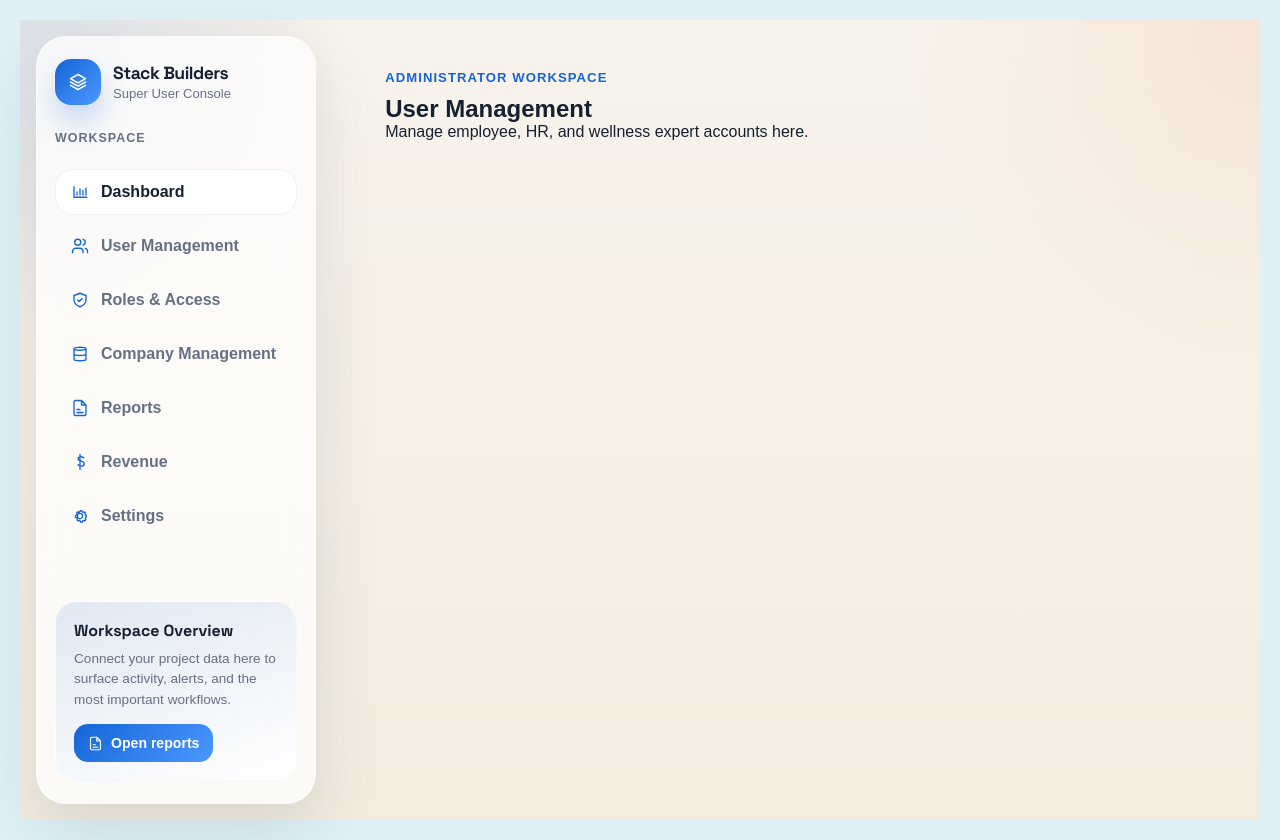
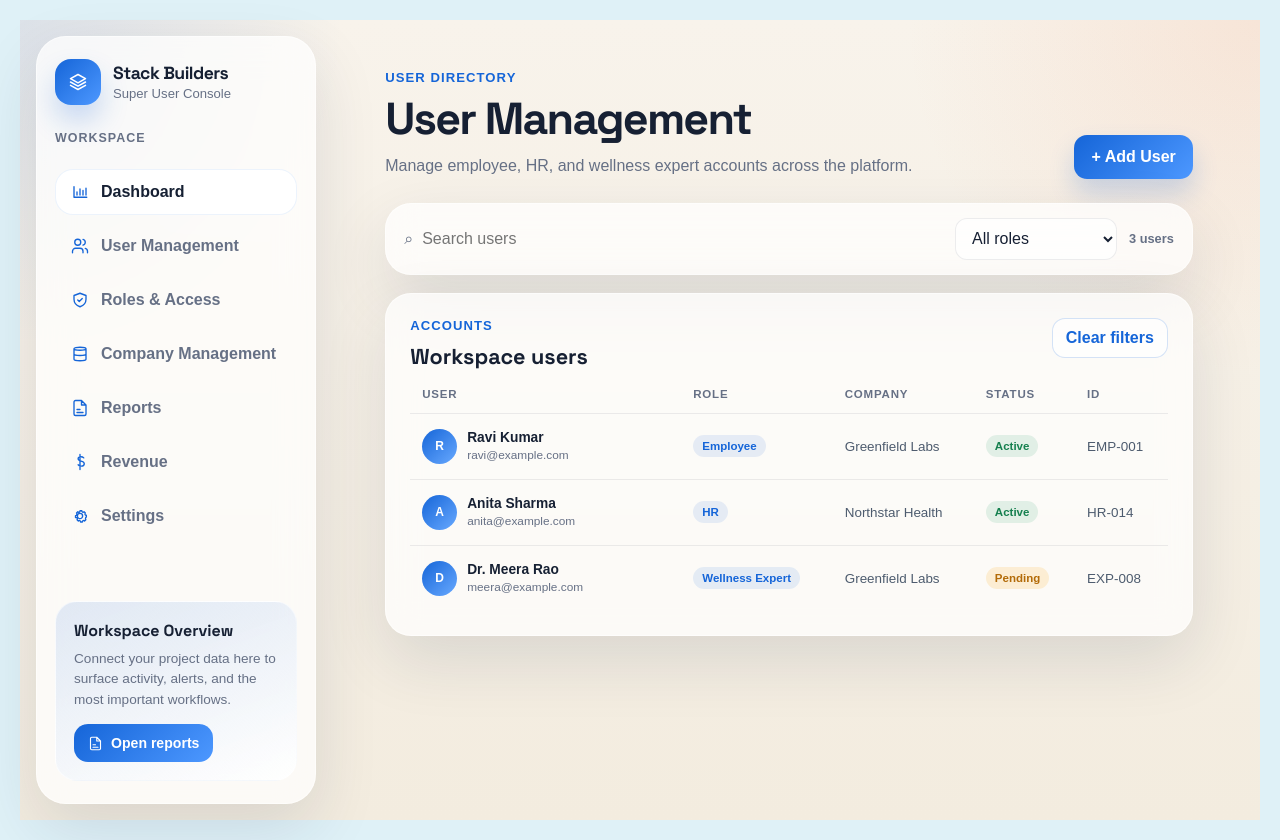
Before and after one commit to IIIT-Sricity-FSD-2024-2028/12_StackBuilders, a React (Vite) app in the folder front-end/react-app/: page /admin/users in a window 1280 px wide. Built offline with nearby package versions, Linux system fonts and the light colour scheme.

Commit message:
Add admin user management page

```diff
--- a/front-end/react-app/src/features/admin/AdminConsoleLayout.jsx
+++ b/front-end/react-app/src/features/admin/AdminConsoleLayout.jsx
@@ -47,7 +47,7 @@ function AdminConsoleLayout() {
           {navigationItems.map(([icon, label], index) => (
             <a
               className={`admin-sidebar-link${index === 0 ? " active" : ""}`}
-              href={index === 0 ? "/admin" : `#${label.toLowerCase().replaceAll(" ", "-")}`}
+              href={index === 0 ? "/admin" : index === 1 ? "/admin/users" : `#${label.toLowerCase().replaceAll(" ", "-")}`}
               key={label}
             >
               <AdminIcon name={icon} />
--- /dev/null
+++ b/front-end/react-app/src/features/admin/admin-user-management.css
@@ -0,0 +1,32 @@
+.admin-user-page { width: min(1180px, 100%); margin: 0 auto; }
+.admin-user-heading { display: flex; align-items: flex-end; justify-content: space-between; gap: 24px; margin-bottom: 24px; }
+.admin-user-heading h1 { margin: 0; font-family: "Space Grotesk", sans-serif; font-size: clamp(2rem, 3.5vw, 3.2rem); line-height: 1.05; letter-spacing: -.04em; }
+.admin-user-heading p:last-child { max-width: 560px; margin: 12px 0 0; color: #667085; line-height: 1.55; }
+.admin-primary-button, .admin-outline-button { display: inline-flex; align-items: center; justify-content: center; gap: 8px; border-radius: 13px; font: inherit; font-weight: 800; cursor: pointer; transition: .2s ease; }
+.admin-primary-button { padding: 13px 17px; border: 0; color: #fff; background: linear-gradient(135deg, #1565d8, #4d98ff); box-shadow: 0 14px 26px rgba(21, 101, 216, .2); }
+.admin-outline-button { padding: 10px 13px; border: 1px solid rgba(21, 101, 216, .18); color: #1565d8; background: rgba(255, 255, 255, .65); }
+.admin-primary-button:hover, .admin-outline-button:hover { transform: translateY(-2px); }
+.admin-user-toolbar, .admin-user-panel { border: 1px solid rgba(255, 255, 255, .55); border-radius: 26px; background: rgba(255, 255, 255, .72); box-shadow: 0 24px 65px rgba(24, 39, 75, .12); backdrop-filter: blur(16px); }
+.admin-user-toolbar { display: flex; align-items: center; gap: 12px; margin-bottom: 18px; padding: 14px 18px; }
+.admin-search-field { display: flex; align-items: center; gap: 9px; flex: 1; min-width: 180px; color: #667085; }
+.admin-search-field input { width: 100%; border: 0; outline: 0; color: #162033; background: transparent; font: inherit; }
+.admin-user-toolbar select { min-height: 42px; padding: 9px 12px; border: 1px solid rgba(22, 32, 51, .08); border-radius: 12px; color: #162033; background: rgba(255, 255, 255, .65); font: inherit; outline: 0; }
+.admin-user-count { color: #667085; font-size: .8rem; font-weight: 700; white-space: nowrap; }
+.admin-user-panel { padding: 24px; }
+.admin-user-panel-heading { display: flex; align-items: flex-start; justify-content: space-between; gap: 16px; margin-bottom: 18px; }
+.admin-user-panel-heading h2 { margin: 0; color: #162033; font-family: "Space Grotesk", sans-serif; font-size: 1.35rem; }
+.admin-user-table-wrap { overflow-x: auto; }
+.admin-user-table { width: 100%; min-width: 700px; border-collapse: collapse; }
+.admin-user-table th { padding: 0 12px 13px; color: #667085; font-size: .72rem; font-weight: 800; letter-spacing: .07em; text-align: left; text-transform: uppercase; }
+.admin-user-table td { padding: 15px 12px; border-top: 1px solid rgba(22, 32, 51, .08); color: #4d5b6e; font-size: .84rem; vertical-align: middle; }
+.admin-user-cell { display: flex; align-items: center; gap: 10px; min-width: 210px; }
+.admin-user-cell > span { display: grid; place-items: center; width: 35px; height: 35px; border-radius: 50%; color: #fff; background: linear-gradient(135deg, #1565d8, #68a9ff); font-size: .75rem; font-weight: 800; }
+.admin-user-cell strong, .admin-user-cell small { display: block; }
+.admin-user-cell strong { color: #162033; font-size: .86rem; }
+.admin-user-cell small { margin-top: 3px; color: #667085; font-size: .74rem; }
+.admin-role-pill, .admin-status-pill { display: inline-flex; padding: 5px 9px; border-radius: 999px; font-size: .72rem; font-weight: 800; white-space: nowrap; }
+.admin-role-pill { color: #1565d8; background: rgba(21, 101, 216, .1); }
+.admin-status-active { color: #16804f; background: rgba(29, 155, 99, .12); }
+.admin-status-pending { color: #b36b09; background: rgba(245, 158, 11, .15); }
+.admin-table-empty { padding: 28px 12px !important; color: #667085 !important; text-align: center; }
+@media (max-width: 760px) { .admin-user-heading { align-items: flex-start; flex-direction: column; } .admin-user-heading .admin-primary-button { align-self: stretch; } .admin-user-toolbar { align-items: stretch; flex-direction: column; } .admin-user-panel { padding: 18px; } }
--- a/front-end/react-app/src/features/admin/pages/UserManagement.jsx
+++ b/front-end/react-app/src/features/admin/pages/UserManagement.jsx
@@ -1,5 +1,77 @@
+import { useMemo, useState } from "react";
+import "../admin-user-management.css";
+
+const sampleUsers = [
+  { id: "EMP-001", name: "Ravi Kumar", email: "ravi@example.com", role: "Employee", company: "Greenfield Labs", status: "Active" },
+  { id: "HR-014", name: "Anita Sharma", email: "anita@example.com", role: "HR", company: "Northstar Health", status: "Active" },
+  { id: "EXP-008", name: "Dr. Meera Rao", email: "meera@example.com", role: "Wellness Expert", company: "Greenfield Labs", status: "Pending" },
+];
+
 function UserManagement() {
-  return <section><p className="admin-eyebrow">Administrator workspace</p><h1>User Management</h1><p>Manage employee, HR, and wellness expert accounts here.</p></section>;
+  const [query, setQuery] = useState("");
+  const [role, setRole] = useState("All roles");
+
+  const filteredUsers = useMemo(() => {
+    const normalizedQuery = query.trim().toLowerCase();
+    return sampleUsers.filter((user) => {
+      const matchesRole = role === "All roles" || user.role === role;
+      const matchesQuery = !normalizedQuery || `${user.name} ${user.email} ${user.company}`.toLowerCase().includes(normalizedQuery);
+      return matchesRole && matchesQuery;
+    });
+  }, [query, role]);
+
+  return (
+    <main className="admin-user-page">
+      <header className="admin-user-heading">
+        <div>
+          <p className="admin-eyebrow">User Directory</p>
+          <h1>User Management</h1>
+          <p>Manage employee, HR, and wellness expert accounts across the platform.</p>
+        </div>
+        <button className="admin-primary-button" type="button">+ Add User</button>
+      </header>
+
+      <section className="admin-user-toolbar" aria-label="User filters">
+        <label className="admin-search-field">
+          <span aria-hidden="true">⌕</span>
+          <input value={query} onChange={(event) => setQuery(event.target.value)} placeholder="Search users" aria-label="Search users" />
+        </label>
+        <select value={role} onChange={(event) => setRole(event.target.value)} aria-label="Filter by role">
+          <option>All roles</option>
+          <option>Employee</option>
+          <option>HR</option>
+          <option>Wellness Expert</option>
+        </select>
+        <span className="admin-user-count">{filteredUsers.length} users</span>
+      </section>
+
+      <section className="admin-user-panel">
+        <div className="admin-user-panel-heading">
+          <div><p className="admin-eyebrow">Accounts</p><h2>Workspace users</h2></div>
+          <button className="admin-outline-button" type="button" onClick={() => { setQuery(""); setRole("All roles"); }}>Clear filters</button>
+        </div>
+
+        <div className="admin-user-table-wrap">
+          <table className="admin-user-table">
+            <thead><tr><th>User</th><th>Role</th><th>Company</th><th>Status</th><th>ID</th></tr></thead>
+            <tbody>
+              {filteredUsers.length === 0 ? (
+                <tr><td colSpan="5" className="admin-table-empty">No users match your filters.</td></tr>
+              ) : filteredUsers.map((user) => (
+                <tr key={user.id}>
+                  <td><div className="admin-user-cell"><span>{user.name.slice(0, 1)}</span><div><strong>{user.name}</strong><small>{user.email}</small></div></div></td>
+                  <td><span className="admin-role-pill">{user.role}</span></td>
+                  <td>{user.company}</td>
+                  <td><span className={`admin-status-pill admin-status-${user.status.toLowerCase()}`}>{user.status}</span></td>
+                  <td>{user.id}</td>
+                </tr>
+              ))}
+            </tbody>
+          </table>
+        </div>
+      </section>
+    </main>
+  );
 }
 
 export default UserManagement;
```
